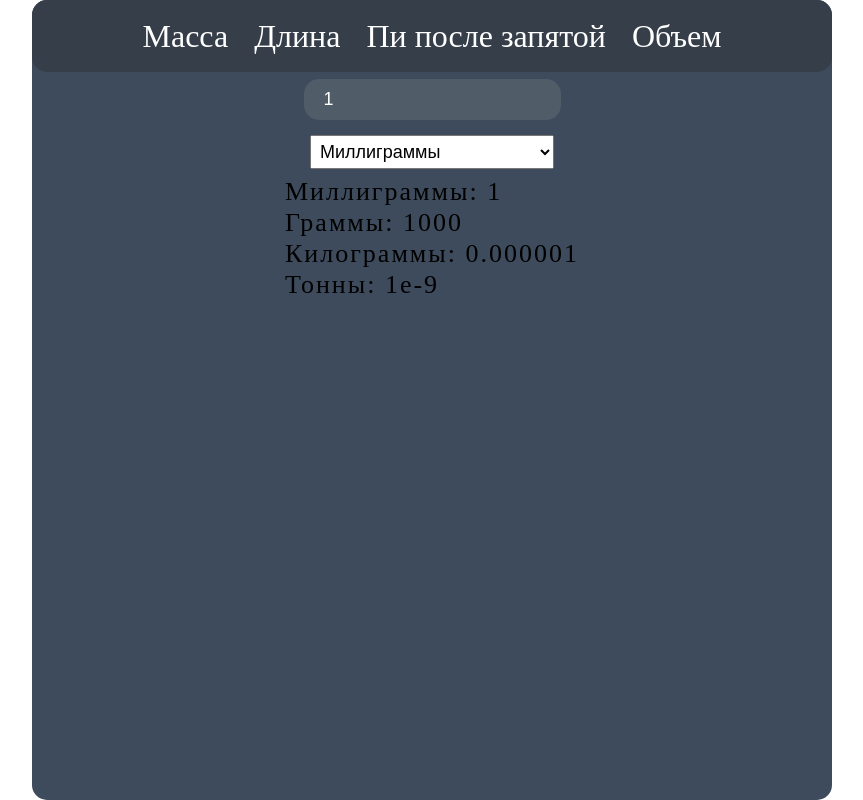
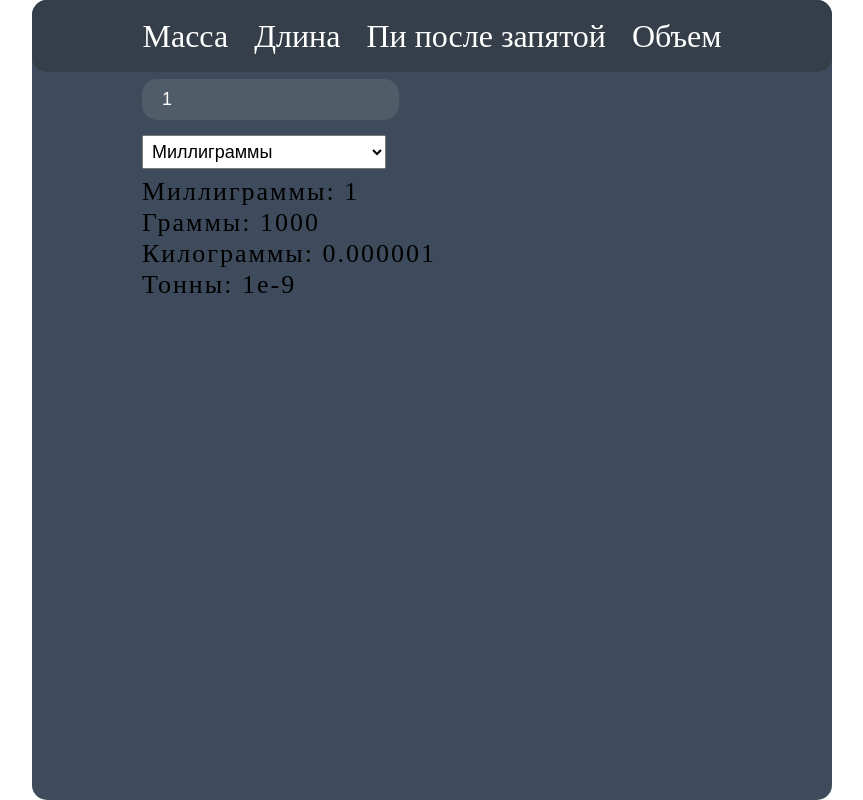
Before and after one commit to Skatb/Converter, a React (Create React App) app: page /weight in a window 1280 px wide. Shown: the whole page, without its empty margins (208-1071 px from the left). Built offline with nearby package versions, Linux system fonts and the light colour scheme.

Commit message:
calc-section fix

```diff
--- a/src/UI/input.css
+++ b/src/UI/input.css
@@ -1,7 +1,8 @@
 .calc-section {
     display: flex;
+    padding-left: 110px;
     flex-direction: column;
-    align-items: center;
+    align-items: start;
 }
 
 .input-style {
```
